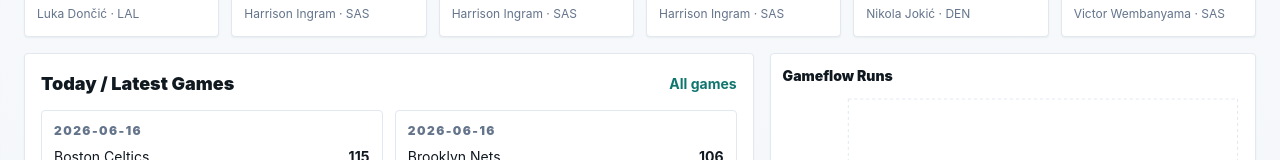
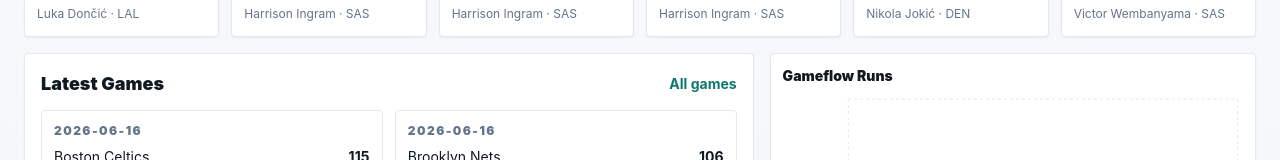
Before and after one commit to mjllkzy/Basketball-Savant, a Next.js app: page / in a window 1280 px wide. Shown: the part 339-499 px from the top of the page. Built offline with nearby package versions, Linux system fonts and the light colour scheme.

Commit message:
Rename latest games heading

```diff
--- a/src/app/page.tsx
+++ b/src/app/page.tsx
@@ -52,7 +52,7 @@
       <section className="grid gap-4 lg:grid-cols-[1.2fr_0.8fr]">
         <div className="rounded border border-slate-200 bg-white p-4 shadow-sm">
           <div className="mb-3 flex items-center justify-between">
-            <h2 className="text-lg font-black text-ink">Today / Latest Games</h2>
+            <h2 className="text-lg font-black text-ink">Latest Games</h2>
             <Link href="/games" className="text-sm font-bold text-signal hover:underline">All games</Link>
           </div>
           <div className="grid gap-3 sm:grid-cols-2">
```
